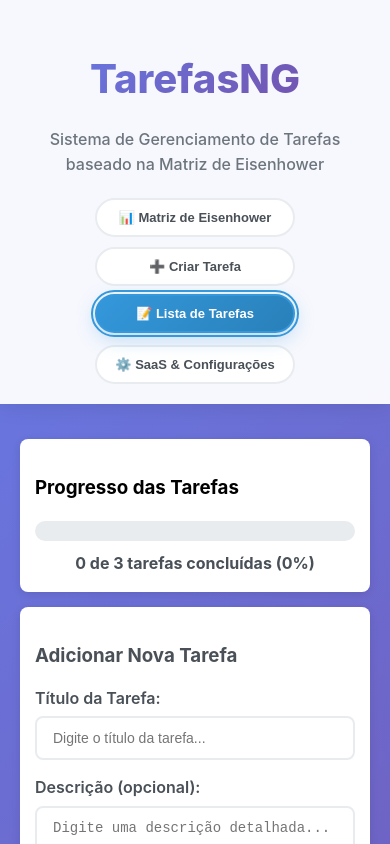
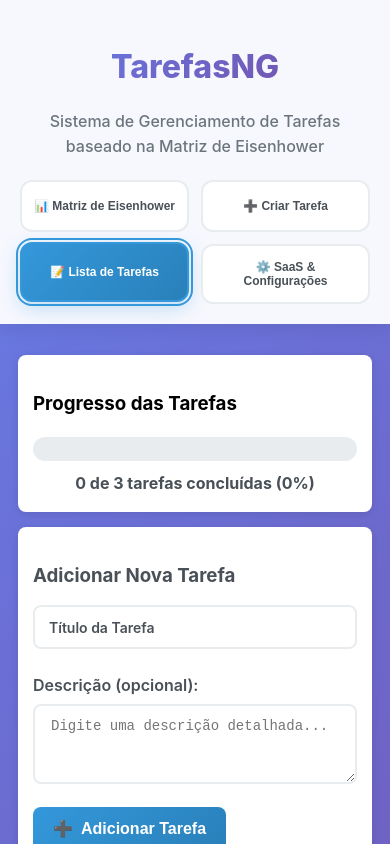
Before and after one commit to wilvison/TarefasNG, an Angular app: page / in a window 390 px wide. Both pictures are taken after a click on the button "📝 Lista de Tarefas". Shown: the top 844 px of the page. Built offline with nearby package versions, Linux system fonts and the light colour scheme.

Commit message:
Enhance mobile UX with touch interactions, swipe gestures, and responsive navigation
Co-authored-by: wilvison <9903188+wilvison@users.noreply.github.com>

```diff
--- a/src/app/app.component.css
+++ b/src/app/app.component.css
@@ -59,6 +59,26 @@
   display: flex;
   align-items: center;
   gap: 8px;
+  position: relative;
+  overflow: hidden;
+  min-height: 44px;
+  touch-action: manipulation;
+  -webkit-tap-highlight-color: transparent;
+}
+
+.nav-btn::before {
+  content: '';
+  position: absolute;
+  top: 0;
+  left: -100%;
+  width: 100%;
+  height: 100%;
+  background: linear-gradient(90deg, transparent, rgba(255,255,255,0.3), transparent);
+  transition: left 0.5s ease;
+}
+
+.nav-btn:hover::before {
+  left: 100%;
 }
 
 .nav-btn:hover {
@@ -67,12 +87,22 @@
   border-color: #3498db;
 }
 
+.nav-btn:active {
+  transform: translateY(0) scale(0.98);
+  transition: transform 0.1s ease;
+}
+
 .nav-btn.active {
   background: linear-gradient(135deg, #3498db, #2980b9);
   color: white;
   border-color: #3498db;
   transform: translateY(-2px);
   box-shadow: 0 6px 20px rgba(52, 152, 219, 0.3);
+}
+
+.nav-btn:focus {
+  outline: 2px solid #3498db;
+  outline-offset: 2px;
 }
 
 .app-main {
@@ -121,8 +151,9 @@
   }
 
   .nav-btn {
-    padding: 10px 16px;
+    padding: 12px 18px;
     font-size: 13px;
+    min-height: 48px;
   }
 
   .app-main {
@@ -131,13 +162,34 @@
 }
 
 @media (max-width: 480px) {
+  .app-header h1 {
+    font-size: 2rem;
+  }
+
   .main-nav {
-    flex-direction: column;
-    align-items: center;
+    display: grid;
+    grid-template-columns: 1fr 1fr;
+    gap: 12px;
+    max-width: 400px;
+    margin: 0 auto;
   }
 
   .nav-btn {
-    width: 200px;
+    width: 100%;
     justify-content: center;
+    padding: 14px 12px;
+    font-size: 12px;
+    border-radius: 12px;
+    min-height: 52px;
+    flex-direction: column;
+    gap: 4px;
+  }
+
+  .nav-btn span {
+    font-size: 1.2em;
+  }
+
+  .app-main {
+    padding: 16px 8px;
   }
 }
--- a/src/app/task-list/task-list.component.css
+++ b/src/app/task-list/task-list.component.css
@@ -204,11 +204,215 @@ textarea.form-control {
   }
 
   .task-header {
-    flex-direction: column;
-    gap: 8px;
+    flex-direction: row;
+    gap: 12px;
+    align-items: center;
   }
 
   .task-title {
     font-size: 16px;
   }
+
+  /* Mobile touch optimizations */
+  .mobile-friendly-btn {
+    min-height: 48px;
+    padding: 12px 20px;
+    font-size: 16px;
+  }
+
+  .task-checkbox .checkmark {
+    width: 28px;
+    height: 28px;
+  }
+
+  .btn-small.mobile-friendly-btn {
+    min-width: 44px;
+    min-height: 44px;
+    padding: 10px;
+  }
+
+  .swipe-hint {
+    opacity: 1;
+    position: static;
+    margin-top: 8px;
+    text-align: center;
+  }
 }
+
+/* Enhanced mobile-friendly buttons */
+.mobile-friendly-btn {
+  min-height: 44px;
+  min-width: 44px;
+  touch-action: manipulation;
+  -webkit-tap-highlight-color: transparent;
+}
+
+.mobile-friendly-btn:active {
+  transform: scale(0.98);
+  transition: transform 0.1s ease;
+}
+
+/* Enhanced filter checkbox */
+.enhanced-filter {
+  display: flex;
+  align-items: center;
+  gap: 12px;
+  cursor: pointer;
+  font-weight: 500;
+  padding: 12px 16px;
+  border-radius: 8px;
+  transition: all 0.3s ease;
+}
+
+.enhanced-filter:hover {
+  background: #f8fafc;
+}
+
+.enhanced-filter input[type="checkbox"] {
+  display: none;
+}
+
+.enhanced-filter .checkmark {
+  width: 20px;
+  height: 20px;
+  border: 2px solid #ddd;
+  border-radius: 4px;
+  display: flex;
+  align-items: center;
+  justify-content: center;
+  transition: all 0.3s ease;
+  background: white;
+}
+
+.enhanced-filter input[type="checkbox"]:checked + .checkmark {
+  background: linear-gradient(135deg, #3498db, #2980b9);
+  border-color: #3498db;
+}
+
+.enhanced-filter input[type="checkbox"]:checked + .checkmark::after {
+  content: '✓';
+  color: white;
+  font-weight: bold;
+  font-size: 12px;
+}
+
+/* Task count badge */
+.task-count-badge {
+  background: linear-gradient(135deg, #3498db, #2980b9);
+  color: white;
+  padding: 4px 12px;
+  border-radius: 16px;
+  font-size: 0.8rem;
+  font-weight: 600;
+  margin-left: 8px;
+}
+
+/* Skeleton loading styles */
+.skeleton-task {
+  opacity: 0.7;
+  pointer-events: none;
+}
+
+.skeleton-checkbox {
+  width: 20px;
+  height: 20px;
+  border-radius: 4px;
+}
+
+/* Enhanced empty state */
+.empty-state {
+  text-align: center;
+  padding: 60px 20px;
+  color: #6c757d;
+  border: 2px dashed #e9ecef;
+  border-radius: 12px;
+  margin: 20px 0;
+}
+
+.empty-state-icon {
+  font-size: 4rem;
+  margin-bottom: 16px;
+  opacity: 0.5;
+}
+
+.empty-state h4 {
+  margin: 16px 0 8px 0;
+  color: #495057;
+  font-weight: 600;
+}
+
+.empty-state p {
+  margin: 0;
+  font-size: 16px;
+  line-height: 1.5;
+}
+
+/* Swipe hints for mobile */
+.swipe-hint {
+  opacity: 0;
+  transition: opacity 0.3s ease;
+  font-size: 0.7rem;
+  color: #6c757d;
+  margin-top: 8px;
+}
+
+.task-item:hover .swipe-hint {
+  opacity: 1;
+}
+
+.swipe-actions {
+  display: flex;
+  justify-content: center;
+  gap: 16px;
+}
+
+.swipe-action {
+  background: rgba(52, 152, 219, 0.1);
+  padding: 4px 8px;
+  border-radius: 4px;
+  font-size: 0.65rem;
+}
+
+.swipe-complete {
+  background: rgba(39, 174, 96, 0.1);
+  color: #27ae60;
+}
+
+.swipe-delete {
+  background: rgba(231, 76, 60, 0.1);
+  color: #e74c3c;
+}
+
+/* Enhanced progress bar */
+.progress-bar {
+  width: 100%;
+  height: 24px;
+  background-color: #e9ecef;
+  border-radius: 12px;
+  overflow: hidden;
+  position: relative;
+}
+
+.progress-fill {
+  height: 100%;
+  background: linear-gradient(135deg, #28a745, #20c997);
+  transition: width 0.5s ease;
+  border-radius: 12px;
+  position: relative;
+}
+
+.progress-fill::after {
+  content: '';
+  position: absolute;
+  top: 0;
+  left: 0;
+  right: 0;
+  bottom: 0;
+  background: linear-gradient(45deg, transparent 40%, rgba(255,255,255,0.2) 50%, transparent 60%);
+  animation: shimmer 2s infinite;
+}
+
+@keyframes shimmer {
+  0% { transform: translateX(-100%); }
+  100% { transform: translateX(100%); }
+}
--- a/src/app/task-list/task-list.component.html
+++ b/src/app/task-list/task-list.component.html
@@ -1,12 +1,21 @@
-<div class="task-manager">
+<div class="task-manager animate-in" role="main" aria-label="Gerenciador de tarefas em lista">
+  <!-- Success Message -->
+  <div *ngIf="showSuccessMessage" class="toast success animate-in" role="alert" aria-live="polite">
+    <strong>✅ Sucesso!</strong> Operação realizada com êxito.
+  </div>
+
   <!-- Progress Stats -->
   <div class="stats-card">
     <h3>Progresso das Tarefas</h3>
     <div class="progress-info">
-      <div class="progress-bar">
+      <div class="progress-bar" role="progressbar"
+           [attr.aria-valuenow]="getCompletedPercentage()"
+           aria-valuemin="0"
+           aria-valuemax="100"
+           [attr.aria-label]="getCompletedPercentage() + '% de tarefas concluídas'">
         <div class="progress-fill" [style.width.%]="getCompletedPercentage()"></div>
       </div>
-      <div class="progress-text">
+      <div class="progress-text" aria-live="polite">
         {{ getCompletedCount() }} de {{ getTotalCount() }} tarefas concluídas ({{ getCompletedPercentage() }}%)
       </div>
     </div>
@@ -16,16 +25,16 @@
   <div class="add-task-card">
     <h3>Adicionar Nova Tarefa</h3>
     <form (ngSubmit)="addTask()" #taskForm="ngForm">
-      <div class="form-group">
-        <label for="taskTitle">Título da Tarefa:</label>
+      <div class="form-group floating-label">
         <input
           type="text"
           id="taskTitle"
           class="form-control"
           [(ngModel)]="newTaskTitle"
           name="taskTitle"
-          placeholder="Digite o título da tarefa..."
+          placeholder=" "
           required>
+        <label for="taskTitle">Título da Tarefa</label>
       </div>
 
       <div class="form-group">
@@ -39,28 +48,52 @@
           rows="3"></textarea>
       </div>
 
-      <button type="submit" class="btn btn-primary" [disabled]="!newTaskTitle.trim()">
-        ➕ Adicionar Tarefa
+      <button type="submit"
+              class="btn btn-primary mobile-friendly-btn"
+              [class.loading]="isSubmitting"
+              [disabled]="!newTaskTitle.trim() || isSubmitting"
+              [attr.aria-label]="isSubmitting ? 'Adicionando tarefa...' : 'Adicionar nova tarefa'">
+        <span *ngIf="isSubmitting" class="loading-spinner" aria-hidden="true"></span>
+        <span *ngIf="!isSubmitting" aria-hidden="true">➕</span>
+        {{ isSubmitting ? 'Adicionando...' : 'Adicionar Tarefa' }}
       </button>
     </form>
   </div>
 
   <!-- Filter Options -->
   <div class="filter-card">
-    <label class="filter-label">
+    <label class="filter-label enhanced-filter">
       <input
         type="checkbox"
         [(ngModel)]="showCompleted"
         name="showCompleted">
-      Mostrar tarefas concluídas
+      <span class="checkmark" aria-hidden="true"></span>
+      <span>Mostrar tarefas concluídas</span>
     </label>
   </div>
 
+  <!-- Loading State -->
+  <div *ngIf="isLoading" class="tasks-container" aria-label="Carregando tarefas">
+    <h3>Suas Tarefas</h3>
+    <div class="task-item skeleton-task" *ngFor="let i of [1,2,3]">
+      <div class="task-content">
+        <div class="task-header">
+          <div class="skeleton skeleton-checkbox"></div>
+          <div class="skeleton skeleton-title"></div>
+        </div>
+        <div class="skeleton skeleton-text"></div>
+        <div class="skeleton skeleton-text"></div>
+      </div>
+    </div>
+  </div>
+
   <!-- Tasks List -->
-  <div class="tasks-container">
-    <h3>Suas Tarefas</h3>
+  <div class="tasks-container" *ngIf="!isLoading">
+    <h3>Suas Tarefas <span class="task-count-badge">{{ getFilteredTasks().length }}</span></h3>
 
-    <div *ngIf="getFilteredTasks().length === 0" class="no-tasks">
+    <div *ngIf="getFilteredTasks().length === 0" class="empty-state" role="status">
+      <div class="empty-state-icon" aria-hidden="true">📝</div>
+      <h4>Nenhuma tarefa encontrada</h4>
       <p *ngIf="getTotalCount() === 0">
         🎯 Nenhuma tarefa adicionada ainda. Comece criando sua primeira tarefa!
       </p>
@@ -69,29 +102,64 @@
       </p>
     </div>
 
-    <div *ngFor="let task of getFilteredTasks()" class="task-item" [class.completed]="task.completed">
+    <div *ngFor="let task of getFilteredTasks(); trackBy: trackByTaskId"
+         class="task-item slide-in"
+         [class.completed]="task.completed"
+         [attr.aria-label]="getTaskAriaLabel(task)"
+         role="listitem"
+         tabindex="0"
+         (touchstart)="onTouchStart($event, task.id)"
+         (touchmove)="onTouchMove($event, task.id)"
+         (touchend)="onTouchEnd($event, task.id)">
+
       <div class="task-content">
         <div class="task-header">
-          <label class="task-checkbox">
+          <label class="task-checkbox"
+                 [attr.aria-label]="'Marcar tarefa ' + task.title + ' como ' + (task.completed ? 'pendente' : 'concluída')">
             <input
               type="checkbox"
               [checked]="task.completed"
-              (change)="toggleTask(task.id)">
-            <span class="checkmark"></span>
+              [id]="'task-' + task.id"
+              (change)="toggleTask(task.id)"
+              [attr.aria-describedby]="'task-title-' + task.id">
+            <span class="checkmark" aria-hidden="true"></span>
           </label>
-          <h4 class="task-title" [class.strikethrough]="task.completed">{{ task.title }}</h4>
-          <button class="btn btn-danger btn-small" (click)="deleteTask(task.id)" title="Excluir tarefa">
+
+          <h4 class="task-title"
+              [id]="'task-title-' + task.id"
+              [class.strikethrough]="task.completed">
+            {{ task.title }}
+          </h4>
+
+          <button class="btn btn-danger btn-small mobile-friendly-btn"
+                  (click)="deleteTask(task.id)"
+                  [attr.aria-label]="'Excluir tarefa ' + task.title"
+                  title="Excluir tarefa">
             🗑️
           </button>
         </div>
 
-        <p *ngIf="task.description" class="task-description" [class.strikethrough]="task.completed">
+        <p *ngIf="task.description"
+           class="task-description"
+           [class.strikethrough]="task.completed">
           {{ task.description }}
         </p>
 
         <div class="task-meta">
           <small class="task-date">Criada em: {{ task.createdAt | date:'dd/MM/yyyy HH:mm' }}</small>
-          <span *ngIf="task.completed" class="task-status completed-badge">✅ Concluída</span>
+          <span *ngIf="task.completed"
+                class="task-status completed-badge"
+                aria-label="Tarefa concluída">
+            ✅ Concluída
+          </span>
+        </div>
+      </div>
+
+      <!-- Swipe hint for mobile -->
+      <div class="swipe-hint" aria-hidden="true">
+        <div class="swipe-actions">
+          <span class="swipe-action swipe-complete">👆 Completar</span>
+          <span class="swipe-action swipe-delete">🗑️ Excluir</span>
         </div>
       </div>
     </div>
--- a/src/app/task-list/task-list.component.ts
+++ b/src/app/task-list/task-list.component.ts
@@ -12,6 +12,12 @@ export class TaskListComponent implements OnInit {
   newTaskTitle = '';
   newTaskDescription = '';
   showCompleted = true;
+  isLoading = false;
+  isSubmitting = false;
+  showSuccessMessage = false;
+
+  // Touch interaction state
+  swipeStates: {[key: number]: {isActive: boolean, direction: string}} = {};
 
   constructor(private taskService: TaskService) { }
 
@@ -20,26 +26,49 @@ export class TaskListComponent implements OnInit {
   }
 
   loadTasks(): void {
+    this.isLoading = true;
+    // Simulate loading for better UX
+    setTimeout(() => {
       this.tasks = this.taskService.getTasks();
+      this.isLoading = false;
+    }, 300);
   }
 
   addTask(): void {
     if (this.newTaskTitle.trim()) {
+      this.isSubmitting = true;
+
+      // Simulate async operation
+      setTimeout(() => {
         this.taskService.addTask(this.newTaskTitle.trim(), this.newTaskDescription.trim());
         this.newTaskTitle = '';
         this.newTaskDescription = '';
+        this.showSuccessToast();
         this.loadTasks();
+        this.isSubmitting = false;
+      }, 500);
     }
   }
 
   toggleTask(id: number): void {
     this.taskService.toggleTask(id);
+    this.showSuccessToast();
     this.loadTasks();
   }
 
   deleteTask(id: number): void {
+    if (confirm('Tem certeza que deseja excluir esta tarefa?')) {
       this.taskService.deleteTask(id);
+      this.showSuccessToast();
       this.loadTasks();
+    }
+  }
+
+  private showSuccessToast(): void {
+    this.showSuccessMessage = true;
+    setTimeout(() => {
+      this.showSuccessMessage = false;
+    }, 2000);
   }
 
   getFilteredTasks(): Task[] {
@@ -62,4 +91,43 @@ export class TaskListComponent implements OnInit {
     if (total === 0) return 0;
     return Math.round((this.getCompletedCount() / total) * 100);
   }
+
+  // Touch interaction methods for mobile
+  onTouchStart(event: TouchEvent, taskId: number): void {
+    this.swipeStates[taskId] = { isActive: true, direction: 'none' };
   }
+
+  onTouchMove(event: TouchEvent, taskId: number): void {
+    if (!this.swipeStates[taskId]?.isActive) return;
+
+    const touch = event.touches[0];
+    const startX = event.currentTarget ? (event.currentTarget as HTMLElement).getBoundingClientRect().left : 0;
+    const deltaX = touch.clientX - startX;
+
+    if (Math.abs(deltaX) > 50) {
+      this.swipeStates[taskId].direction = deltaX > 0 ? 'right' : 'left';
+    }
+  }
+
+  onTouchEnd(event: TouchEvent, taskId: number): void {
+    const swipeState = this.swipeStates[taskId];
+    if (!swipeState?.isActive) return;
+
+    if (swipeState.direction === 'right') {
+      this.toggleTask(taskId);
+    } else if (swipeState.direction === 'left') {
+      this.deleteTask(taskId);
+    }
+
+    delete this.swipeStates[taskId];
+  }
+
+  getTaskAriaLabel(task: Task): string {
+    const status = task.completed ? 'concluída' : 'pendente';
+    return `Tarefa ${task.title}, status ${status}. Deslize para a direita para alternar status, para a esquerda para excluir.`;
+  }
+
+  trackByTaskId(index: number, task: Task): number {
+    return task.id;
+  }
+}
```
Lines whose indentation alone changed are shown as unchanged.
